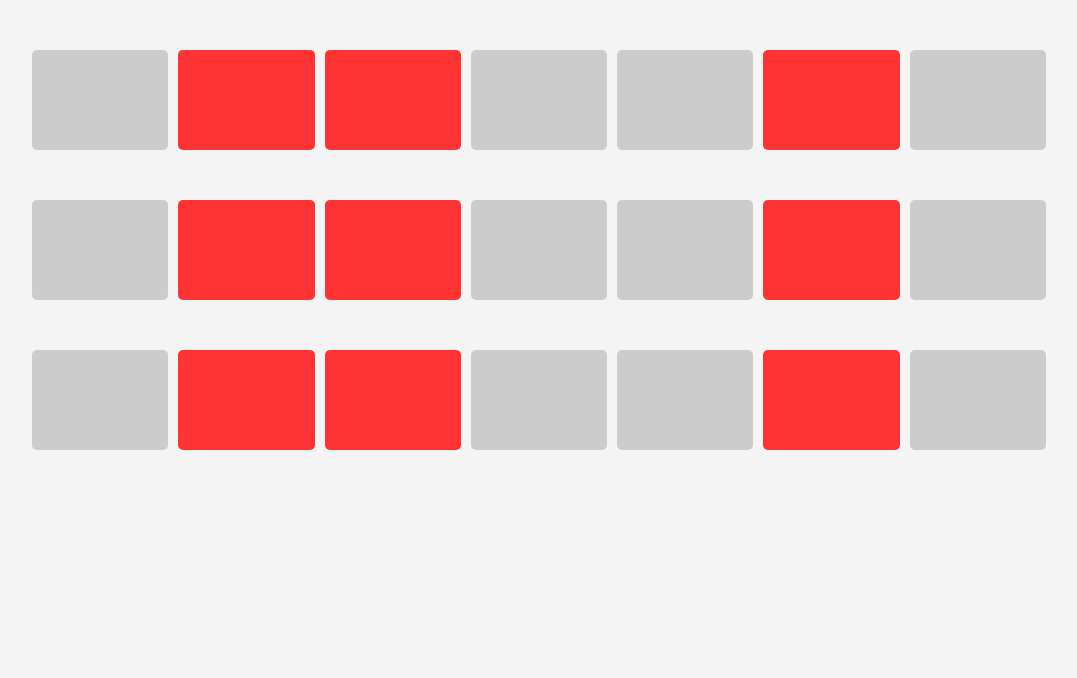
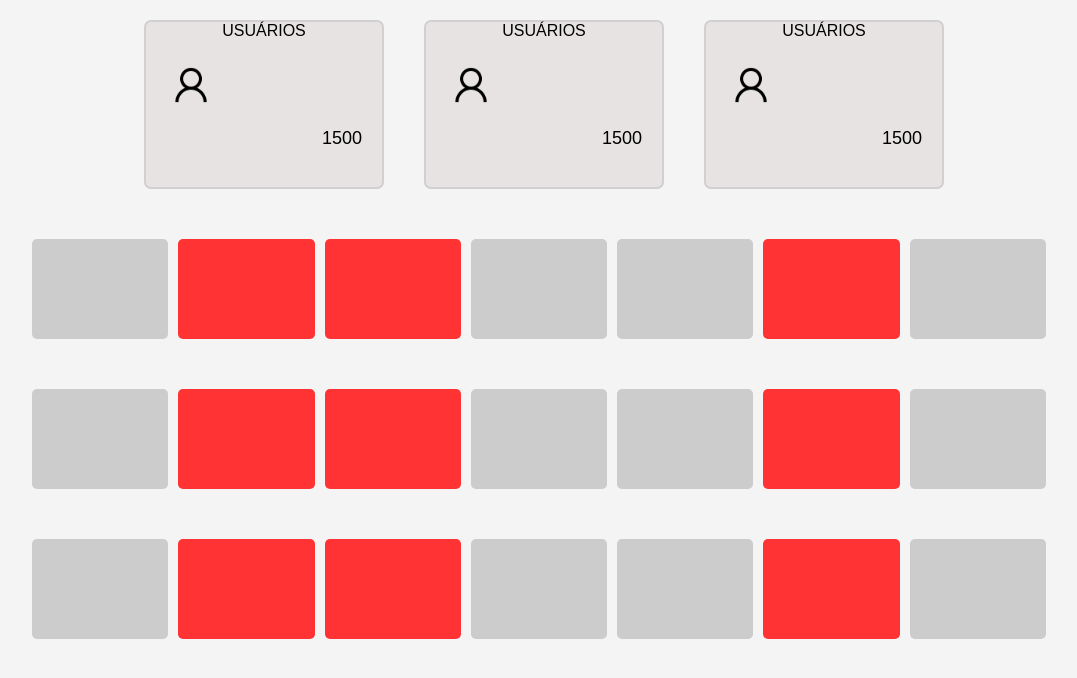
Before and after one commit to vivi-toto/ESTACIONAMENTO-TCC, a plain HTML site: page estacionamento.html in a window 1280 px wide. Shown: the whole page, without its empty margins (96-1173 px from the left). Drawn offline with Linux system fonts and the light colour scheme.

Commit message:
adicionado conteúdo para adminstrador

```diff
--- a/estacionamento.html
+++ b/estacionamento.html
@@ -5,8 +5,32 @@
   <meta name="viewport" content="width=device-width, initial-scale=1.0">
   <title>Planta do Estacionamento</title>
   <link rel="stylesheet" href="estilos-estacionamento.css">
+  <link rel="stylesheet" href="style-div-adm.css">
 </head>
 <body>
+  <div class="container">
+    <div class="box">
+        <header class="cabecalho">USUÁRIOS</header>
+        <div class="conteudo-secundario">
+        <img class="icone-user" src="iconuser.png" alt="imagem de um ícone de usuário">
+        <p class="quantidade">1500</p>
+    </div>
+    </div>
+    <div class="box">
+        <header class="cabecalho">USUÁRIOS</header>
+  <div class="conteudo-secundario">
+    <img class="icone-user" src="iconuser.png" alt="imagem de um ícone de usuário">
+    <p class="quantidade">1500</p>
+  </div>
+    </div>
+    <div class="box">
+        <header class="cabecalho">USUÁRIOS</header>
+  <div class="conteudo-secundario">
+    <img class="icone-user" src="iconuser.png" alt="imagem de um ícone de usuário">
+    <p class="quantidade">1500</p>
+  </div>
+    </div>
+  </div>
   <div class="estacionamento">
     <div class="vaga"></div>
     <div class="vaga ocupada"></div>
--- a/estilos-estacionamento.css
+++ b/estilos-estacionamento.css
@@ -23,3 +23,16 @@ body {
   .ocupada {
     background-color: #ff3333; /* Cor da vaga ocupada */
   }
+
+  .conteudo-adm-principal {
+    display: flex;
+    flex-direction: row;
+    justify-content: space-around;
+  }
+
+  .conteudo-adm {
+    display: flex;
+    flex-direction: column;
+    align-items: center;
+    border: solid #CCCC;
+  }
--- /dev/null
+++ b/style-div-adm.css
@@ -0,0 +1,47 @@
+.container {
+    display: flex;
+    justify-content: space-between;
+  }
+
+  .box {
+    width: 30%; /* Define a largura das divs */
+    height: 15x0px; /* Define a altura das divs */
+    background-color: #e7e3e3; /* Cor de fundo das divs */
+  }
+
+  /* Estilos adicionais para tornar a demo mais visualmente apelativa */
+  .container {
+    margin: 20px auto;
+    max-width: 800px;
+  }
+
+  .box {
+    box-sizing: border-box;
+    border: 2px solid #cccc;
+    border-radius: 7px;
+
+  }
+
+  .conteudo-secundario {
+    display: flex;
+    flex-direction: column;
+    justify-content: space-between;
+    padding: 20px;
+  }
+
+  .cabecalho {
+    display: flex;
+    justify-content: center;
+
+  }
+
+  .icone-user {
+    height: 50px;
+    width: 50px;
+  }
+
+  .quantidade {
+    display: flex;
+    justify-content: flex-end;
+    font-size: large;
+  }
```
Also changed, not shown: div-adm.html (added, +35 -0 lines), div-navbar.html (added, +27 -0 lines), refresh.html (added, +18 -0 lines), style-div-navbar.css (added, +15 -0 lines), iconuser.png (added), noun-parking-1099530.png (added), parking.png (added).
